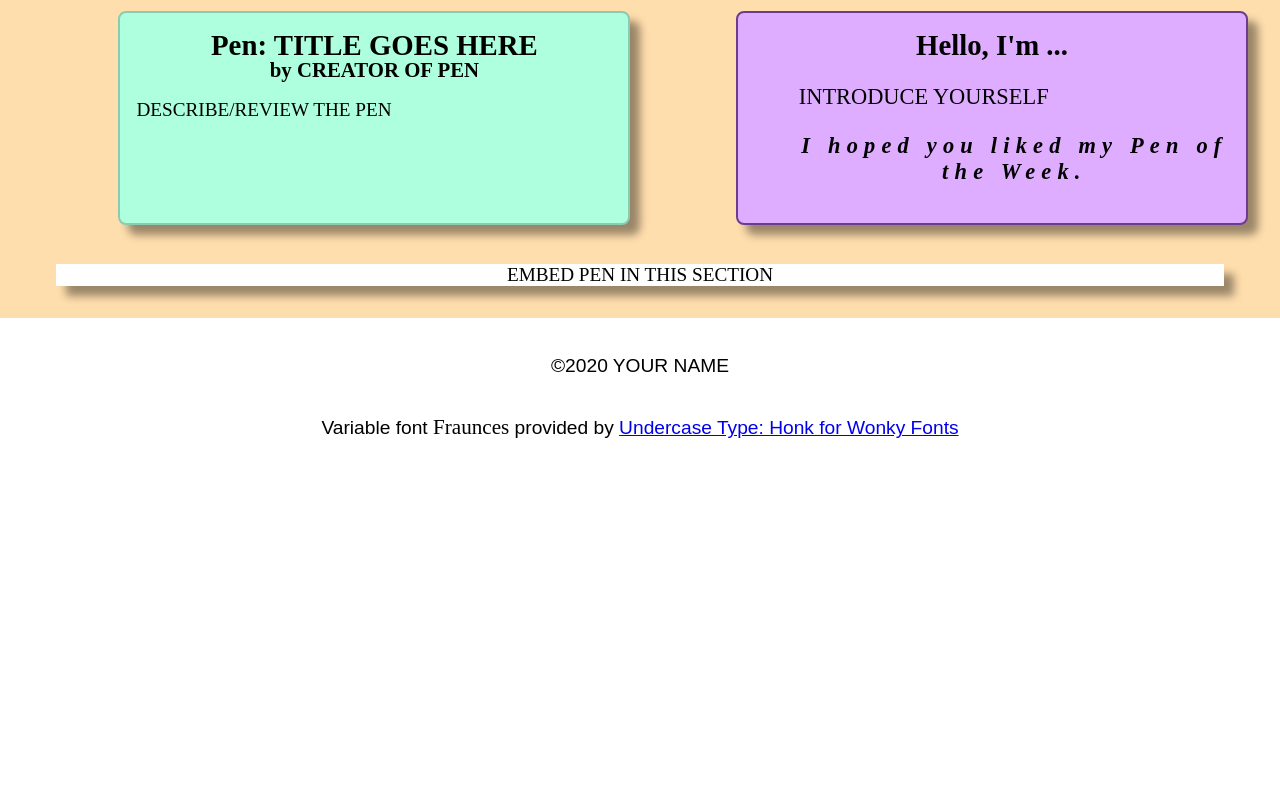
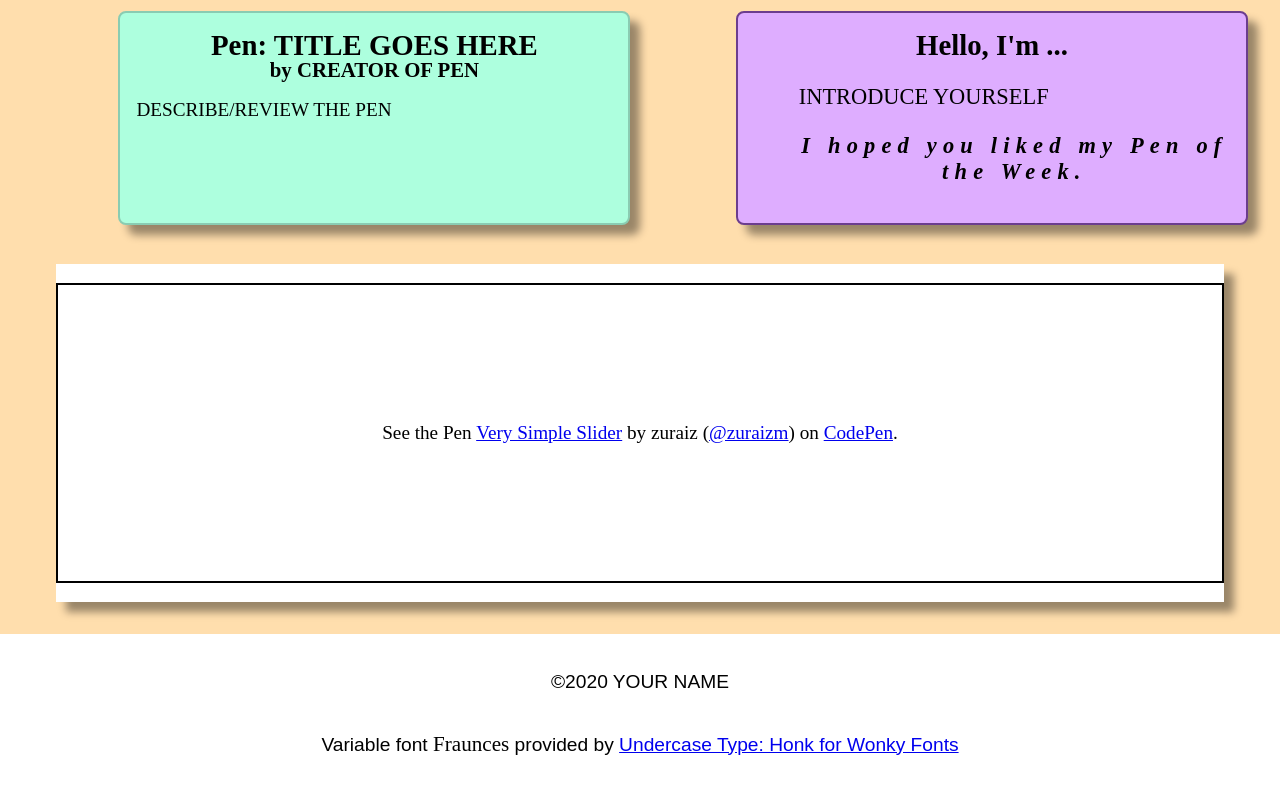
Before and after one commit to IDMX225/embed-codepen-shrnzz, a plain HTML site: page index.html in a window 1280 px wide. Shown: the part 85-878 px from the top of the page. Before the commit the page ends 800 px from the top, so only its background shows below. Drawn offline with Linux system fonts and the light colour scheme; a script that the page names is missing; a web font is replaced by a local one.

Commit message:
added pen code

```diff
--- a/index.html
+++ b/index.html
@@ -20,7 +20,14 @@
           <h3>by CREATOR OF PEN</h3>
           <p>DESCRIBE/REVIEW THE PEN</p>
         </article>
-        <section>EMBED PEN IN THIS SECTION</section>
+        <section>
+          <p class="codepen" data-height="300" data-default-tab="html,result" data-slug-hash="DwZaqx" data-pen-title="Very Simple Slider" data-user="zuraizm" style="height: 300px; box-sizing: border-box; display: flex; align-items: center; justify-content: center; border: 2px solid; margin: 1em 0; padding: 1em;">
+            <span>See the Pen <a href="https://codepen.io/zuraizm/pen/DwZaqx">
+            Very Simple Slider</a> by zuraiz (<a href="https://codepen.io/zuraizm">@zuraizm</a>)
+            on <a href="https://codepen.io">CodePen</a>.</span>
+          </p>
+          <script async src="https://public.codepenassets.com/embed/index.js"></script>
+        </section>
         <aside>
           <h2>Hello, I'm ...</h2>
           <p>INTRODUCE YOURSELF</p>
```
Also changed, not shown: 1 other file.
